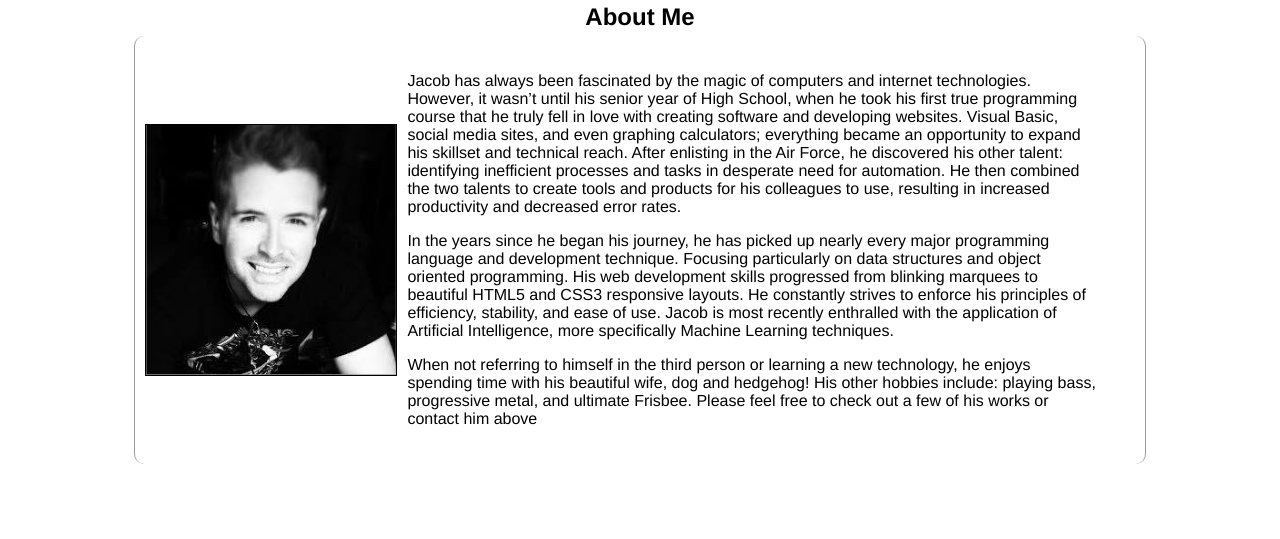
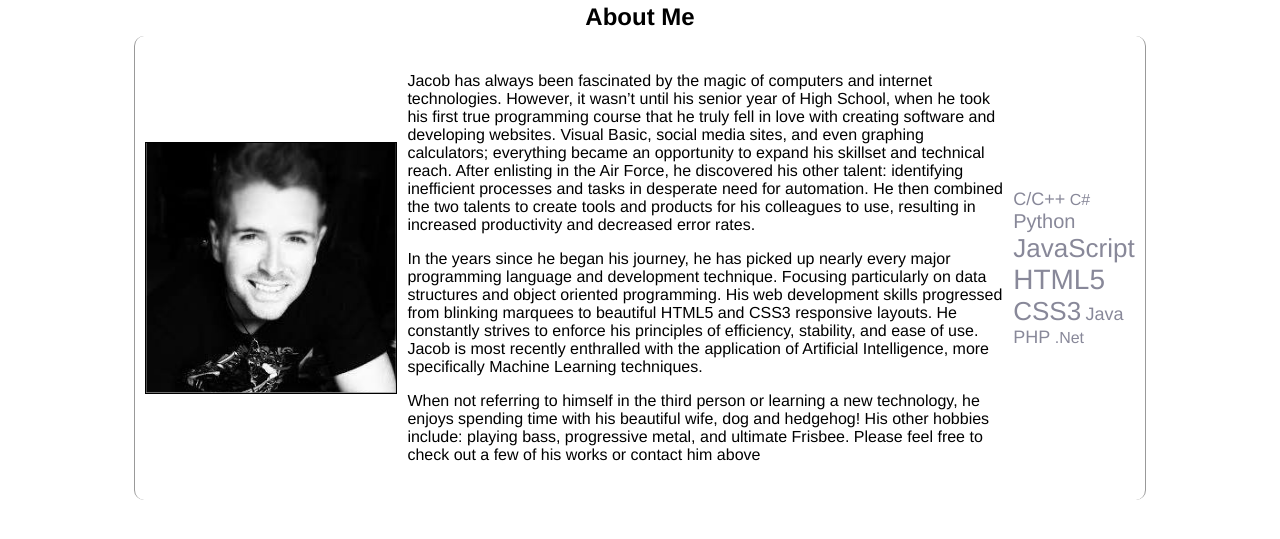
Before and after one commit to JacobCallahan/Portfolio-Site, a plain HTML site: page about.html in a window 1280 px wide. Shown: the part 91-630 px from the top of the page. Drawn offline with nearby package versions, Linux system fonts and the light colour scheme.

Commit message:
fleshing out skills
quick update to add some skills and their styling.

```diff
--- a/about.html
+++ b/about.html
@@ -48,6 +48,17 @@
             <p>When not referring to himself in the third person or learning a new technology, he enjoys spending time with his beautiful wife, dog and hedgehog! His other hobbies include: playing bass, progressive metal, and ultimate Frisbee. Please feel free to check out a few of his works or contact him above</p>
 
           </div>
+          <div class="skills">
+            <span class="skill subtext" level="5">C/C++</span>
+            <span class="skill subtext" level="4">C#</span>
+            <span class="skill subtext" level="6">Python</span>
+            <span class="skill subtext" level="9">JavaScript</span>
+            <span class="skill subtext" level="10">HTML5</span>
+            <span class="skill subtext" level="9">CSS3</span>
+            <span class="skill subtext" level="5">Java</span>
+            <span class="skill subtext" level="5">PHP</span>
+            <span class="skill subtext" level="4">.Net</span>
+          </div>
         </div>
       </div>
     </div>
--- a/css/style.css
+++ b/css/style.css
@@ -236,6 +236,36 @@ body {
 .hideMe {
   display: none;
 }
+span[level="1"] {
+  font-size: 10px;
+}
+span[level="2"] {
+  font-size: 12px;
+}
+span[level="3"] {
+  font-size: 14px;
+}
+span[level="4"] {
+  font-size: 16px;
+}
+span[level="5"] {
+  font-size: 18px;
+}
+span[level="6"] {
+  font-size: 20px;
+}
+span[level="7"] {
+  font-size: 22px;
+}
+span[level="8"] {
+  font-size: 24px;
+}
+span[level="9"] {
+  font-size: 26px;
+}
+span[level="10"] {
+  font-size: 28px;
+}
 
 @keyframes fadeIn {
   from {
```
